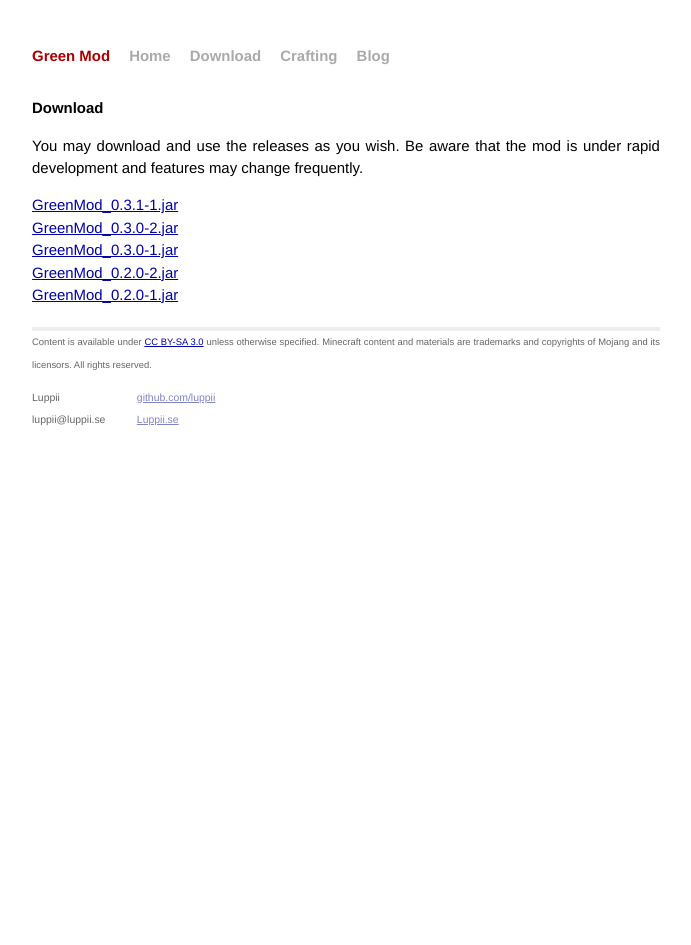
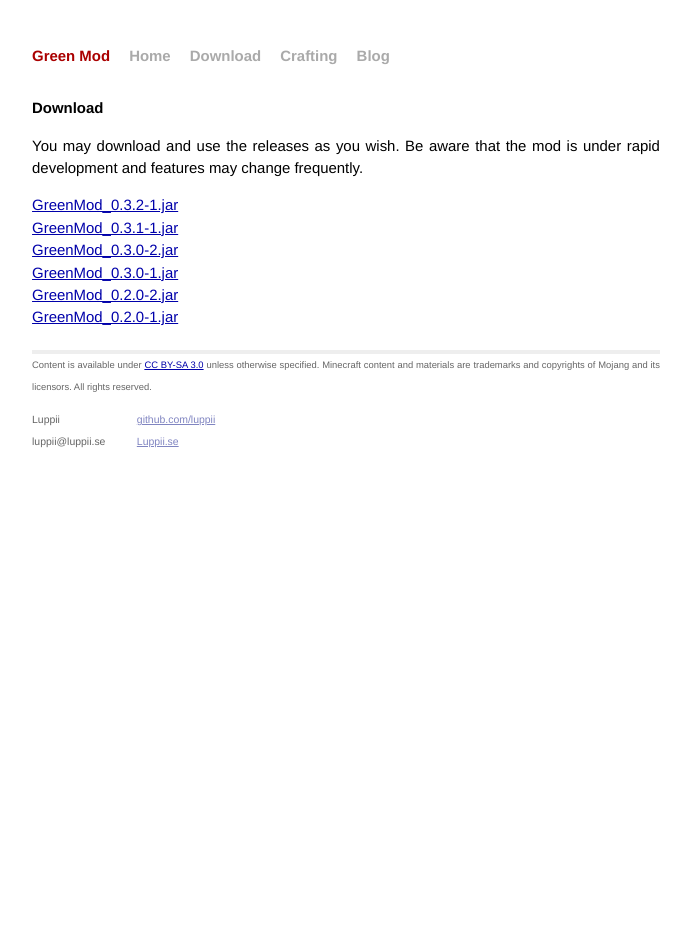
Before and after one commit to aiqueneldar/GreenMod, a Jekyll site: the page built from download/index.html, in a window 1280 px wide. Shown: the whole page, without its empty margins (294-985 px from the left). Built offline with Jekyll 4.4.1, drawn with Linux system fonts in a browser that asks for light colours; nearby versions of some CDN libraries; Markdown is read by kramdown in place of the engine named in the settings.

Commit message:
Updated download page.

```diff
--- a/download/index.html
+++ b/download/index.html
@@ -3,6 +3,7 @@
 title: Green Mod - Download
 base_url: "../"
 mod_releases:
+ - ["http://www.curseforge.com/media/files/770/586/GreenMod_0.3.2-1.jar", "GreenMod_0.3.2-1.jar"]
  - ["http://www.curseforge.com/media/files/770/508/GreenMod_0.3.1-1.jar", "GreenMod_0.3.1-1.jar"]
  - ["http://www.curseforge.com/media/files/770/209/GreenMod_0.3.0-2.jar", "GreenMod_0.3.0-2.jar"]
  - ["../Releases/1.6.4/0.3.0/GreenMod_0.3.0-1.jar", "GreenMod_0.3.0-1.jar"]
```
